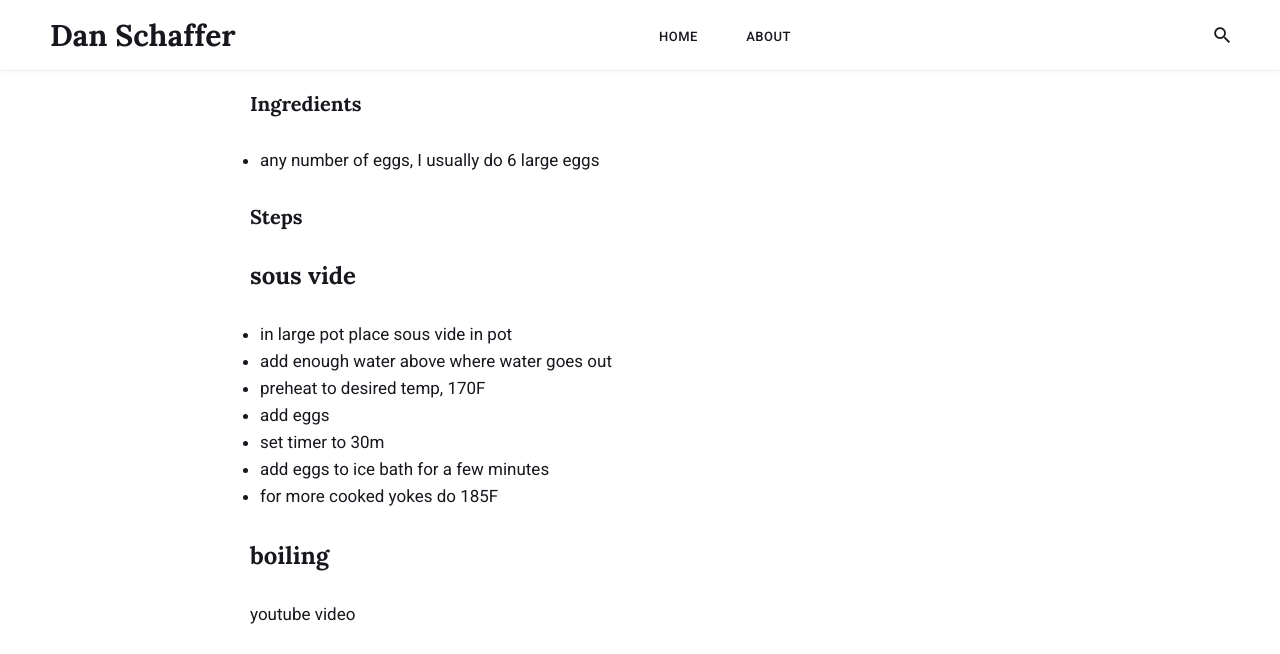
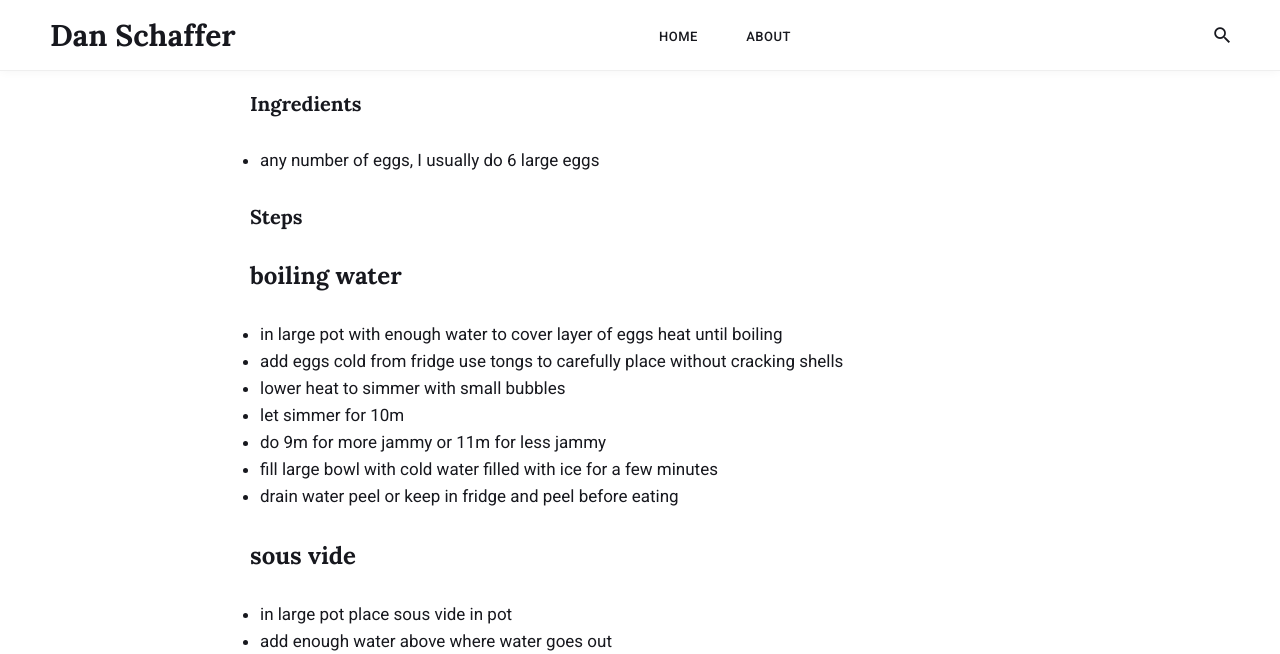
Before and after one commit to danschaffer/homepage, a Jekyll site: the page built from _posts/2023-10-15-hard-boiled-eggs.md, in a window 1280 px wide and 900 px high, scrolled down 1286 px, cut to the strip 0-654 px from the top of the window. Built offline with Jekyll 4.4.1, drawn with Linux system fonts in a browser that asks for light colours; nearby versions of some CDN libraries.

Commit message:
update hard boiled eggs

```diff
--- a/_posts/2023-10-15-hard-boiled-eggs.md
+++ b/_posts/2023-10-15-hard-boiled-eggs.md
@@ -12,6 +12,15 @@ Hard boiled eggs are easy to make but come out differently depending on the time
 - any number of eggs, I usually do 6 large eggs
 
 #### Steps
+### boiling water
+- in large pot with enough water to cover layer of eggs heat until boiling
+- add eggs cold from fridge use tongs to carefully place without cracking shells
+- lower heat to simmer with small bubbles
+- let simmer for 10m
+- do 9m for more jammy or 11m for less jammy
+- fill large bowl with cold water filled with ice for a few minutes
+- drain water peel or keep in fridge and peel before eating
+
 ### sous vide
 - in large pot place sous vide in pot
 - add enough water above where water goes out
```
